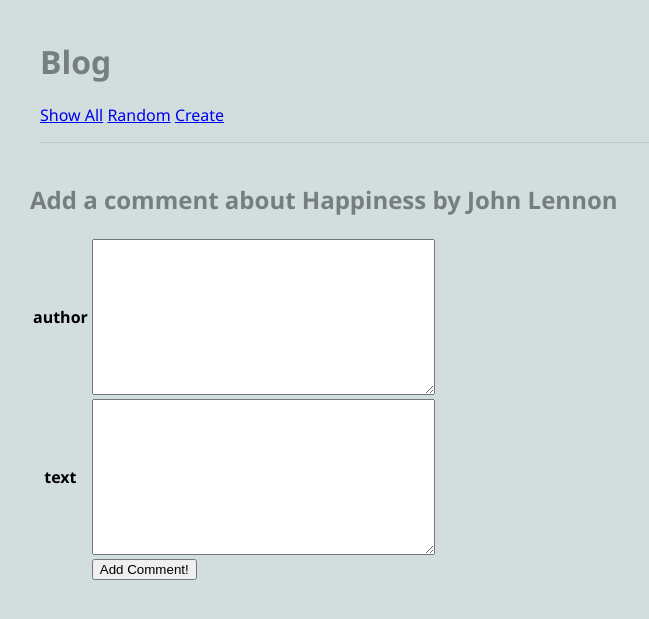
After one commit to anya-liu004/cs412, a Django app: page /blog/article/1/create_comment in a window 1280 px wide. The commit adds this page. Shown: the top 619 px of the page, without its empty margins (0-649 px from the left). Run offline with Django 5.2, Linux system fonts and the light colour scheme; data comes from the database, SQL or seed files in the repository; both versions use the stored data as it was after the commit.

Commit message:
working on blogs app week 6

```diff
--- a/blog/admin.py
+++ b/blog/admin.py
@@ -1,5 +1,7 @@
 from django.contrib import admin
 
 # Register your models here.
-from .models import Article
+from .models import Article, Comment
+
 admin.site.register(Article)
+admin.site.register(Comment)
--- /dev/null
+++ b/blog/forms.py
@@ -0,0 +1,20 @@
+from django import forms
+from .models import Article, Comment
+
+# define the forms that we use to create/update/delete operations
+class CreateArticleForm(forms.ModelForm):
+    '''A form to add an Article to the database.'''
+
+    class Meta:
+        '''associate this form with a model from our database.'''
+        model = Article
+        fields = ['author', 'title', 'text', 'image_url']
+
+class CreateCommentForm(forms.ModelForm):
+    '''A form to add a Comment to the database.'''
+
+    class Meta:
+        '''associate this form with the Comment model; select fields.'''
+        model = Comment
+        # fields = ['article', 'author', 'text', ]  # which fields from model should we use
+        fields = ['author', 'text', ]  # which fields from model should we use
--- a/blog/models.py
+++ b/blog/models.py
@@ -1,4 +1,5 @@
 from django.db import models
+from django.urls import reverse
 
 # Create your models here.
 class Article(models.Model):
@@ -14,3 +15,26 @@ class Article(models.Model):
     def __str__(self):
         '''Return a string representation of this Article object.'''
         return f'{self.title} by {self.author}'
+
+    def get_absolute_url(self):
+        '''Return the URL to display one instance of this model.'''
+        return reverse('article', kwargs={'pk':self.pk})
+
+    def get_all_comments(self):
+        '''Return all of the comments about this article.'''
+
+        comments = Comment.objects.filter(article=self)
+        return comments
+
+class Comment(models.Model):
+    '''Encapsulate the idea of a Comment on an Article.'''
+
+	# data attributes of a Comment:
+    article = models.ForeignKey("Article", on_delete=models.CASCADE) # foreign key because it refers to a different kind of model
+    author = models.TextField(blank=False)
+    text = models.TextField(blank=False)
+    published = models.DateTimeField(auto_now=True)
+
+    def __str__(self):
+        '''Return a string representation of this Comment object.'''
+        return f'{self.text}'
--- a/blog/templates/blog/base.html
+++ b/blog/templates/blog/base.html
@@ -13,10 +13,11 @@
                 <ul>
                     <li><a href="{% url 'show_all' %}">Show All</a></li>
                     <li><a href="{% url 'random' %}">Random</a></li>
+                    <li><a href="{% url 'create_article' %}">Create</a></li>
                 </ul>
             </nav>
         </header>
-
+    <!-- substitute in the specific content here -->
     {% block content %}
     {% endblock %}
 
--- /dev/null
+++ b/blog/templates/blog/create_comment_form.html
@@ -0,0 +1,31 @@
+<!-- blog/templates/blog/create_comment_form.html -->
+{% extends 'blog/base.html' %}
+
+{% block content %}
+
+<h2>Add a comment about {{article}}</h2>
+
+<form method = 'POST'>
+<!-- talk about CSRF -->
+{% csrf_token %}
+
+<!-- customized table version here -->
+
+{% csrf_token %}
+    <table>
+    {% for field in form %}
+    <tr>
+        <th>{{field.name}}</th>
+        <td>{{field}}</td>
+    </tr>
+    {% endfor %}
+    <tr>
+        <td></td>
+        <td>
+            <input type='submit' name = 'Add Comment!' value= 'Add Comment!'>
+        </td>
+    </tr>
+    </table>
+</form>
+
+{% endblock %}
--- a/blog/urls.py
+++ b/blog/urls.py
@@ -1,10 +1,11 @@
 from django.urls import path
-from .views import ShowAllView, ArticleView, RandomArticleView # our view class definition
+from .views import * # ShowAllView, ArticleView, RandomArticleView # our view class definition
 
 urlpatterns = [
     # map the URL (empty string) to the view
     path('', RandomArticleView.as_view(), name='random'),
     path('show_all', ShowAllView.as_view(), name='show_all'),
+    path('article/create', CreateArticleView.as_view(), name="create_article"), # new
     path('article/<int:pk>', ArticleView.as_view(), name='article'), # show one article ### NEW
-
+    path('article/<int:pk>/create_comment', CreateCommentView.as_view(), name='create_comment'), ### NEW
 ]
--- a/blog/views.py
+++ b/blog/views.py
@@ -1,6 +1,9 @@
 from django.shortcuts import render
 from .models import Article
-from django.views.generic import ListView, DetailView
+from django.views.generic import ListView, DetailView, CreateView
+from .forms import CreateArticleForm, CreateCommentForm
+from django.urls import reverse
+
 import random
 
 # Create your views here.
@@ -29,3 +32,64 @@ class RandomArticleView(DetailView):
 
         all_articles = Article.objects.all()
         return random.choice(all_articles)
+
+# define a subclass of CreateView to handle creation of Article objects
+class CreateArticleView(CreateView):
+    '''A view to handle creation of a new Article.
+    (1) display the HTML form to user (GET)
+    (2) process the form submission and store the new Article object (POST)
+    '''
+
+    form_class = CreateArticleForm
+    template_name = "blog/create_article_form.html"
+
+class CreateCommentView(CreateView):
+    '''A view to create a new comment and save it to the database.'''
+
+    form_class = CreateCommentForm
+    template_name = "blog/create_comment_form.html"
+
+    def get_context_data(self):
+        '''Return the dictionary of context variables for use in the template.'''
+
+        # calling the superclass method
+        context = super().get_context_data()
+
+        # find/add the article to the context data
+        # retrieve the PK from the URL pattern
+        pk = self.kwargs['pk']
+        article = Article.objects.get(pk=pk)
+
+        # add this article into the context dictionary:
+        context['article'] = article
+        return context
+
+    def form_valid(self, form):
+        '''This method handles the form submission and saves the
+        new object to the Django database.
+        We need to add the foreign key (of the Article) to the Comment
+        object before saving it to the database.
+        '''
+
+		# instrument our code to display form fields:
+        print(f"CreateCommentView.form_valid: form.cleaned_data={form.cleaned_data}")
+
+        # retrieve the PK from the URL pattern
+        pk = self.kwargs['pk']
+        article = Article.objects.get(pk=pk)
+        # attach this article to the comment
+        form.instance.article = article # set the FK
+
+        # delegate the work to the superclass method form_valid:
+        return super().form_valid(form)
+
+    ## show how the reverse function uses the urls.py to find the URL pattern
+    def get_success_url(self):
+        '''Provide a URL to redirect to after creating a new Comment.'''
+
+        # create and return a URL:
+        # return reverse('show_all') # not ideal; we will return to this
+        # retrieve the PK from the URL pattern
+        pk = self.kwargs['pk']
+        # call reverse to generate the URL for this Article
+        return reverse('article', kwargs={'pk':pk})
```
Also changed, not shown: blog/templates/blog/article.html (+22 -0 lines), blog/templates/blog/create_article_form.html (added, +18 -0 lines), blog/migrations/0003_comment.py (added), db.sqlite3.
